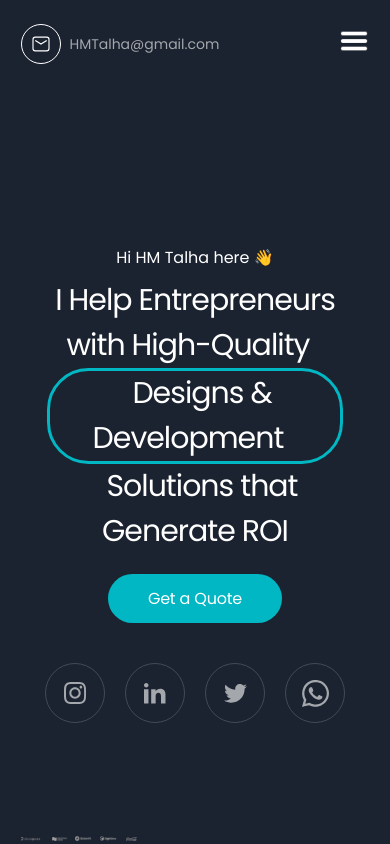
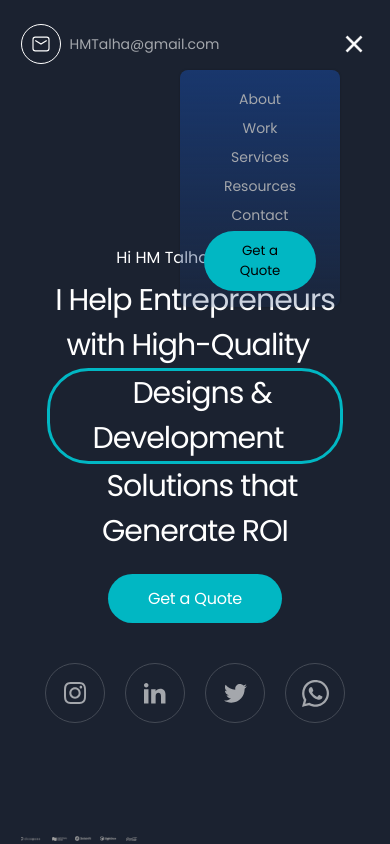
Before and after one commit to usersyedsaad/FinalProjectMHTalha, a React (Vite) app: page / in a window 390 px wide. Both pictures are taken after a click on the picture 353 px from the left and 40 px from the top of the page. Shown: the top 844 px of the page. Built offline with nearby package versions, Linux system fonts and the light colour scheme.

Commit message:
some functionality added

```diff
--- a/src/Components/About/About.jsx
+++ b/src/Components/About/About.jsx
@@ -5,7 +5,7 @@ import sassac from '../../assets/About/About/Sassac1.png'
 import ArrowForward from '../../assets/About/About/ArrowForward.png'
 const About = () => {
   return (
-    <section className={styles.about}>
+    <section id='about' className={styles.about}>
       <h2 className={styles.headingOne}>I Collaborate with brands and agencies to create impactful results.</h2>
       <div className={styles.aboutMe}>
         <div className={styles.circleContainer}><img className={styles.circleImage} src={sassac} alt="Avatar" /></div>
--- a/src/Components/Contact/Contact.jsx
+++ b/src/Components/Contact/Contact.jsx
@@ -3,14 +3,14 @@ import ArrowForward from '../../assets/About/About/ArrowForward.png'
 import Footer from '../Footer/Footer'
 const Contact = () => {
   return (
-    <section className={styles.contactContainer}>
+    <section id='contact' className={styles.contactContainer}>
     <div className={styles.container}>
       <div className={styles.textContent}>
         <h4>Let&apos;s Make Something <span className={styles.highlight}>Great Together</span>. Start a <span className={styles.highlight}>conversation</span> 👋</h4>
         <p>Get in touch if you want to discuss your project , learn more about my methodologies, or just to <span className={styles.highlight}>say hello!</span></p>
       </div>
       <div className={styles.socialButtons}>
-        <button className={ styles.blueButton}>HMTalha@gmail.com <img className={styles.blackArrow} src={ArrowForward} alt="Arrow Forward" /></button>
+        <button className={ styles.blueButton} onClick={() => (window.location.href = "mailto:hmtalha@gmail.com")}>HMTalha@gmail.com <img className={styles.blackArrow} src={ArrowForward} alt="Arrow Forward" /></button>
         <span className={styles.grayButtons}>
           <button className={styles.grayButton}>linked in</button>
           <button className={styles.grayButton}>Email</button>
--- a/src/Components/Home/Home.jsx
+++ b/src/Components/Home/Home.jsx
@@ -13,7 +13,7 @@ const Home = () => {
           I Help Entrepreneurs with High-Quality &nbsp;<span className={styles.highlight}>&nbsp;&nbsp;Designs & Development&nbsp;&nbsp;</span>&nbsp;
            Solutions that Generate ROI</p></div>
         <div className={styles.socialLinks}>
-            <button className={styles.socialButton}>Get a Quote</button>
+            <button className={styles.socialButton} onClick={() => (window.location.href = "mailto:hmtalha@gmail.com")}>Get a Quote</button>
             <span>
               <span className={styles.Icons}>
                 <img src={InstagramIcon} alt="Instagram Icon" />
--- a/src/Components/NavBar/NavBar.jsx
+++ b/src/Components/NavBar/NavBar.jsx
@@ -9,7 +9,7 @@ const NavBar = () => {
 
   return (
     <nav className={styles.navBar}>
-      <a className={styles.title} href="">
+      <a className={styles.title} href="mailto:hmtalha@gmail.com">
         <span className={styles.elipse}>
           <img src={EmailIcon} alt="Email Icon" />
         </span>
@@ -22,8 +22,8 @@ const NavBar = () => {
           className={styles.menuBtn}
           src={
             menuOpen
-              ? menuOpenIcon
-              : menuCloseIcon
+              ? menuCloseIcon
+              : menuOpenIcon
           }
           alt="menu-button"
           onClick={() => setMenuOpen(!menuOpen)} // Toggle menu
@@ -31,7 +31,7 @@ const NavBar = () => {
 
         {/* Dropdown Menu */}
         <ul
-          className={`${styles.menuItems} ${menuOpen && styles.menuOpen}`}
+          className={`${styles.menuItems} ${menuOpen ? styles.menuOpen : ''}`}
           onClick={() => setMenuOpen(false)} // Close menu on item click
         >
           <li><a href="#about">About</a></li>
@@ -39,7 +39,7 @@ const NavBar = () => {
           <li><a href="#services">Services</a></li>
           <li><a href="#resources">Resources</a></li>
           <li><a href="#contact">Contact</a></li>
-          <li><button className={styles.navButton}>Get a Quote</button></li>
+          <li><button className={styles.navButton} onClick={() => (window.location.href = "mailto:hmtalha@gmail.com")}>Get a Quote</button></li>
         </ul>
       </div>
     </nav>
--- a/src/Components/NavBar/NavBar.module.css
+++ b/src/Components/NavBar/NavBar.module.css
@@ -39,6 +39,7 @@
   width: clamp(30px, 3vw, 40px);
   cursor: pointer;
   z-index: 1001; /* Ensures menu button is above the menu */
+  display: flex;
 }
 
 .menuItems {
@@ -73,6 +74,11 @@
 .menuItems a:hover {
   color: white;
 }
+.menuOpen{
+  display: flex;
+  margin-top: 30px;
+  margin-right: 50px;
+}
 
 .navButton {
   background-color: var(--color-hl);
--- a/src/Components/Reviews/Reviews.jsx
+++ b/src/Components/Reviews/Reviews.jsx
@@ -5,7 +5,7 @@ import leftArrow from '../../assets/Reviews/ArrowReverses.png';
 import rightArrow from '../../assets/Reviews/ArrowForwards.png';
 const Reviews = () => {
   return (
-    <section className={styles.reviewsSection}>
+    <section id='resources' className={styles.reviewsSection}>
       <div className={styles.wantToSeeMore}>
         <h4>Want to see more?</h4>
         <p>Reach out to me <span className={styles.highlight}>HMTalha@gmail.com</span></p>
--- a/src/Components/Services/Services.jsx
+++ b/src/Components/Services/Services.jsx
@@ -3,7 +3,7 @@ import styles from './Services.module.css'
 import ServicesCard from './ServicesCard'
 const Services = () => {
   return (
-    <section className={styles.servicesContainer}>
+    <section id='services' className={styles.servicesContainer}>
       <h3 className={styles.heading}>I can help you with.</h3>
       <div className={styles.cardsContainer}>
         <ServicesCard/>
--- a/src/Components/Work/Work.jsx
+++ b/src/Components/Work/Work.jsx
@@ -10,7 +10,7 @@ import styles from './Work.module.css';
 
 const Work = () => {
   return (
-    <div id="Work" className={styles.container}>
+    <div id="work" className={styles.container}>
       <div className={styles.header}>
         <h4 className={styles.title}>My Work</h4>
         <p className={styles.description}>A piece from my selection of favorites</p>
--- a/src/Components/Work/WorkCard.module.css
+++ b/src/Components/Work/WorkCard.module.css
@@ -56,3 +56,9 @@
   align-items: center;
 
 }
+
+@media (max-width: 768px){
+  .cardContent{
+    flex-direction: column;
+  }
+}
```
